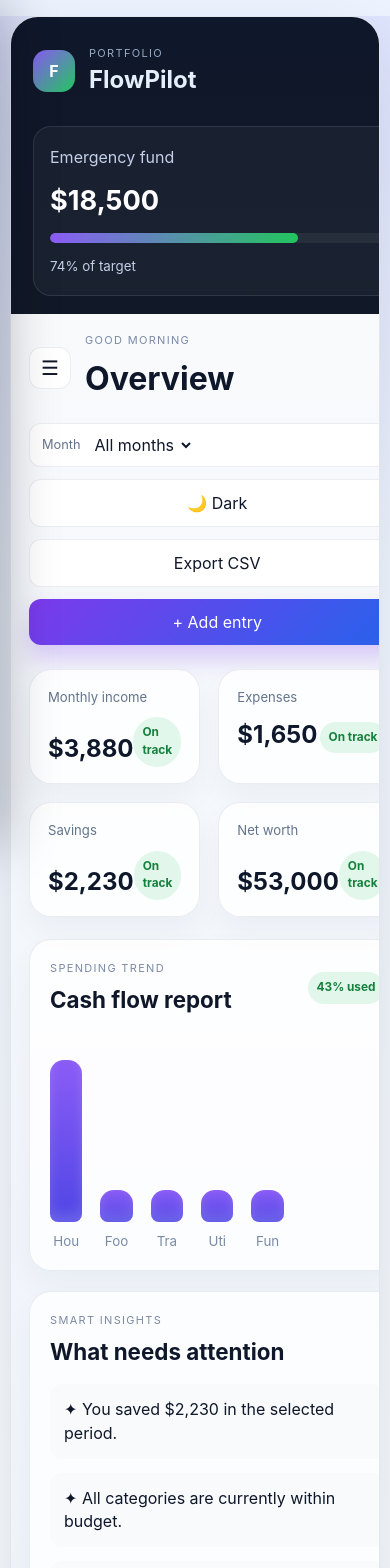
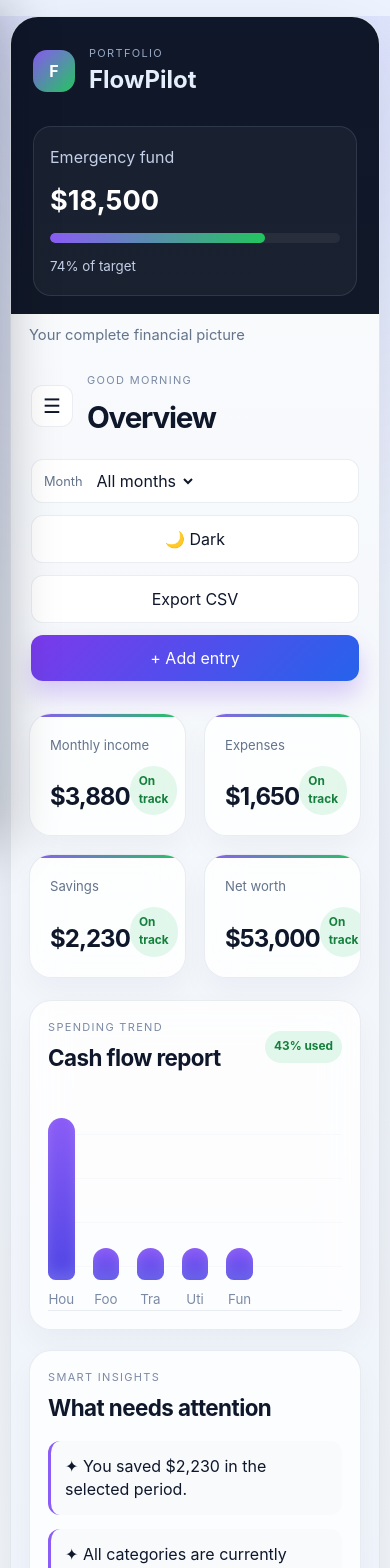
Before and after one commit to David01Afolayan/FlowPilot, a React (Vite) app: page / in a window 390 px wide. Shown: the top 1568 px of the page. Built offline with nearby package versions, Linux system fonts and the light colour scheme.

Commit message:
Upgrade UI design across dashboard pages
Co-authored-by: Copilot <223556219+Copilot@users.noreply.github.com>

```diff
--- a/src/App.css
+++ b/src/App.css
@@ -24,6 +24,7 @@
   border-radius: 28px;
   box-shadow: 0 30px 80px var(--shadow);
   overflow: hidden;
+  position: relative;
 }
 
 .dashboard-shell.dark {
@@ -150,7 +151,7 @@
 }
 
 .content {
-  padding: 28px;
+  padding: 24px 30px 42px;
   background: var(--content-bg);
 }
 
@@ -262,7 +263,8 @@
   justify-content: space-between;
   align-items: center;
   gap: 20px;
-  margin-bottom: 24px;
+  margin-bottom: 28px;
+  padding: 4px 2px;
 }
 
 .heading-with-menu {
@@ -353,7 +355,8 @@
 .topbar h1 {
   margin-top: 6px;
   font-size: clamp(2rem, 3vw, 2.7rem);
-  color: #0f172a;
+  color: var(--text);
+  letter-spacing: -0.04em;
 }
 
 .topbar-actions {
@@ -388,6 +391,12 @@ button {
   background: linear-gradient(135deg, var(--primary) 0%, var(--primary-strong) 100%);
   color: white;
   box-shadow: 0 14px 24px rgba(124, 58, 237, 0.25);
+  transition: transform 0.2s ease, box-shadow 0.2s ease;
+}
+
+.primary-button:hover {
+  transform: translateY(-2px);
+  box-shadow: 0 18px 30px rgba(124, 58, 237, 0.34);
 }
 
 .month-picker {
@@ -427,10 +436,30 @@ button {
   border: 1px solid var(--card-border);
   border-radius: 22px;
   box-shadow: 0 14px 30px rgba(15, 23, 42, 0.04);
+  backdrop-filter: blur(18px);
 }
 
 .summary-card {
-  padding: 18px 18px 16px;
+  position: relative;
+  overflow: hidden;
+  padding: 22px 20px 20px;
+  transition: transform 0.2s ease, border-color 0.2s ease, box-shadow 0.2s ease;
+}
+
+.summary-card::before {
+  content: '';
+  position: absolute;
+  inset: 0 0 auto;
+  height: 3px;
+  background: linear-gradient(90deg, #8b5cf6, #22c55e);
+}
+
+.summary-card:hover,
+.account-card:hover,
+.forecast-card:hover {
+  transform: translateY(-3px);
+  border-color: rgba(124, 58, 237, 0.35);
+  box-shadow: 0 18px 34px rgba(15, 23, 42, 0.1);
 }
 
 .summary-card p {
@@ -449,6 +478,7 @@ button {
 .summary-card h3 {
   font-size: clamp(1.5rem, 2vw, 2rem);
   color: var(--text);
+  letter-spacing: -0.04em;
 }
 
 .chip {
@@ -480,7 +510,13 @@ button {
 }
 
 .panel {
-  padding: 20px 20px 18px;
+  padding: 24px;
+  transition: border-color 0.2s ease, box-shadow 0.2s ease;
+}
+
+.panel:hover {
+  border-color: rgba(124, 58, 237, 0.25);
+  box-shadow: 0 18px 38px rgba(15, 23, 42, 0.07);
 }
 
 .panel-header {
@@ -495,6 +531,7 @@ button {
   color: var(--text);
   font-size: 1.4rem;
   margin-top: 6px;
+  letter-spacing: -0.025em;
 }
 
 .chart-bars {
@@ -504,6 +541,8 @@ button {
   gap: 18px;
   height: 220px;
   padding-top: 18px;
+  border-bottom: 1px solid var(--card-border);
+  background: repeating-linear-gradient(to top, transparent 0, transparent 43px, rgba(148, 163, 184, 0.1) 44px);
 }
 
 .bar-group {
@@ -521,6 +560,11 @@ button {
   background: linear-gradient(180deg, #8b5cf6 0%, #4f46e5 100%);
   min-height: 32px;
   box-shadow: inset 0 -8px 12px rgba(255, 255, 255, 0.15);
+  transition: height 0.35s ease, filter 0.2s ease;
+}
+
+.bar:hover {
+  filter: brightness(1.15);
 }
 
 .bar-group small {
@@ -629,6 +673,19 @@ button {
   color: var(--text);
   border-radius: 12px;
   padding: 11px 12px;
+  outline: none;
+  transition: border-color 0.2s ease, box-shadow 0.2s ease;
+}
+
+.transaction-form input:focus,
+.transaction-form select:focus,
+.filter-row input:focus,
+.filter-row select:focus,
+.compact-form input:focus,
+.compact-form select:focus,
+.inline-input:focus {
+  border-color: var(--primary);
+  box-shadow: 0 0 0 4px rgba(124, 58, 237, 0.12);
 }
 
 .submit-button {
@@ -645,6 +702,16 @@ button {
   display: flex;
   flex-direction: column;
   gap: 10px;
+  padding: 14px;
+  border-radius: 14px;
+  background: color-mix(in srgb, var(--panel-alt-bg) 84%, transparent);
+  border: 1px solid transparent;
+  transition: border-color 0.2s ease, background 0.2s ease;
+}
+
+.budget-item:hover {
+  border-color: var(--card-border);
+  background: var(--surface);
 }
 
 .budget-meta {
@@ -671,7 +738,8 @@ button {
 .track {
   width: 100%;
   height: 10px;
-  background: #edf2f7;
+  background: var(--surface-strong);
+  border: 1px solid rgba(148, 163, 184, 0.14);
   border-radius: 999px;
   overflow: hidden;
 }
@@ -707,6 +775,12 @@ button {
   border: 1px solid rgba(148, 163, 184, 0.14);
   border-radius: 14px;
   padding: 12px 10px;
+  transition: transform 0.2s ease, border-color 0.2s ease;
+}
+
+.transaction-item:hover {
+  transform: translateX(3px);
+  border-color: rgba(124, 58, 237, 0.3);
 }
 
 .transaction-main {
@@ -716,14 +790,15 @@ button {
 }
 
 .transaction-badge {
-  width: 28px;
-  height: 28px;
+  width: 38px;
+  height: 38px;
   display: grid;
   place-items: center;
   border-radius: 10px;
   background: linear-gradient(135deg, #c4b5fd, #bfdbfe);
   color: #1f2937;
   font-weight: 700;
+  box-shadow: 0 8px 14px rgba(124, 58, 237, 0.14);
 }
 
 .transaction-main strong,
@@ -785,6 +860,7 @@ button {
   background: var(--panel-alt-bg);
   color: var(--text);
   line-height: 1.45;
+  border-left: 3px solid #8b5cf6;
 }
 
 .filter-row,
@@ -811,6 +887,8 @@ button {
   color: var(--text);
   border-radius: 10px;
   padding: 10px 11px;
+  outline: none;
+  transition: border-color 0.2s ease, box-shadow 0.2s ease;
 }
 
 .filter-row input {
@@ -885,6 +963,13 @@ button {
   border-radius: 12px;
   background: var(--panel-alt-bg);
   color: var(--text);
+  border: 1px solid transparent;
+  transition: border-color 0.2s ease, background 0.2s ease;
+}
+
+.simple-list li:hover {
+  border-color: var(--card-border);
+  background: var(--surface);
 }
 
 .simple-list small {
@@ -908,6 +993,7 @@ button {
   border-radius: 14px;
   background: var(--panel-alt-bg);
   border: 1px solid var(--card-border);
+  transition: transform 0.2s ease, border-color 0.2s ease, box-shadow 0.2s ease;
 }
 
 .account-card span {
@@ -954,6 +1040,7 @@ button {
   border-radius: 14px;
   background: var(--panel-alt-bg);
   border: 1px solid var(--card-border);
+  transition: transform 0.2s ease, border-color 0.2s ease, box-shadow 0.2s ease;
 }
 
 .forecast-card span,
@@ -966,6 +1053,50 @@ button {
 .forecast-card strong {
   color: var(--text);
   font-size: 1.35rem;
+}
+
+.dashboard-shell[data-page="overview"] .content::before {
+  content: 'Your complete financial picture';
+  display: block;
+  margin: -8px 0 22px;
+  color: var(--muted);
+  font-size: 0.92rem;
+}
+
+.dashboard-shell[data-page="transactions"] .content::before,
+.dashboard-shell[data-page="budgets"] .content::before,
+.dashboard-shell[data-page="goals"] .content::before,
+.dashboard-shell[data-page="forecast"] .content::before,
+.dashboard-shell[data-page="debts"] .content::before,
+.dashboard-shell[data-page="reports"] .content::before,
+.dashboard-shell[data-page="accounts"] .content::before {
+  display: block;
+  margin: -8px 0 22px;
+  color: var(--muted);
+  font-size: 0.92rem;
+}
+
+.dashboard-shell[data-page="transactions"] .content::before { content: 'Search, organize, and manage every transaction'; }
+.dashboard-shell[data-page="budgets"] .content::before { content: 'Set limits and stay ahead of your spending'; }
+.dashboard-shell[data-page="goals"] .content::before { content: 'Turn your plans into measurable progress'; }
+.dashboard-shell[data-page="forecast"] .content::before { content: 'See where your money is heading next'; }
+.dashboard-shell[data-page="debts"] .content::before { content: 'Build a clear path to financial freedom'; }
+.dashboard-shell[data-page="reports"] .content::before { content: 'Understand the patterns behind your money'; }
+.dashboard-shell[data-page="accounts"] .content::before { content: 'See every balance in one secure workspace'; }
+
+.dashboard-shell[data-page="transactions"] .page-transactions,
+.dashboard-shell[data-page="budgets"] .page-budgets,
+.dashboard-shell[data-page="goals"] .page-goals,
+.dashboard-shell[data-page="forecast"] .page-forecast,
+.dashboard-shell[data-page="debts"] .page-debts,
+.dashboard-shell[data-page="reports"] .page-reports,
+.dashboard-shell[data-page="accounts"] .page-accounts {
+  animation: page-enter 0.3s ease both;
+}
+
+@keyframes page-enter {
+  from { opacity: 0; transform: translateY(8px); }
+  to { opacity: 1; transform: translateY(0); }
 }
 
 @media print {
@@ -1043,6 +1174,14 @@ button {
     padding: 18px;
   }
 
+  .panel {
+    padding: 18px;
+  }
+
+  .topbar h1 {
+    font-size: 1.85rem;
+  }
+
   .summary-grid {
     grid-template-columns: 1fr 1fr;
   }
```
